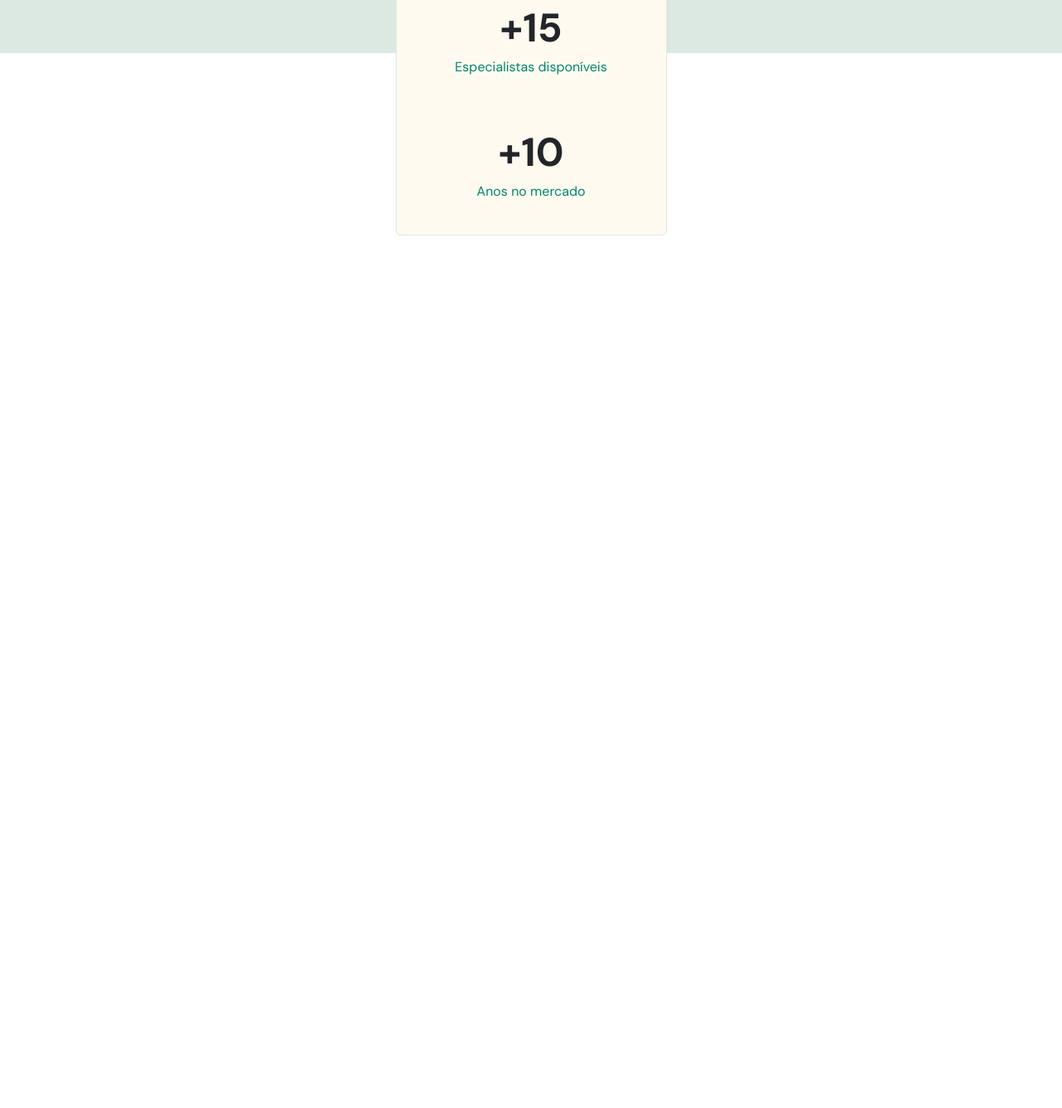
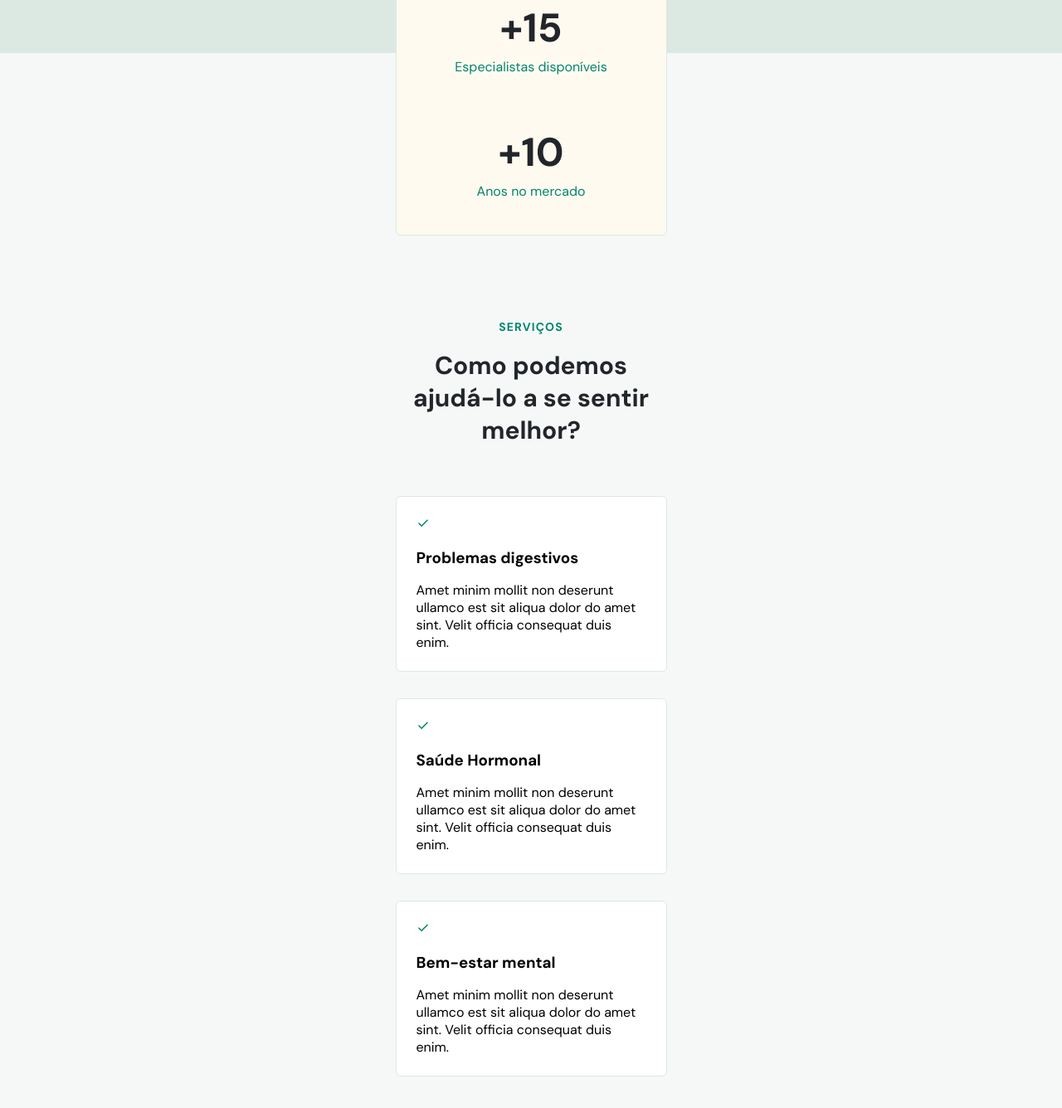
Before and after one commit to leogeison/DoctorCare, a plain HTML site: page index.html in a window 1280 px wide. Shown: the part 1088-2424 px from the top of the page at 83% size. Before the commit the page ends 1372 px from the top, so only its background shows below. Drawn offline with nearby package versions, Linux system fonts and the light colour scheme.

Commit message:
anchors in the menu and addition of services

```diff
--- a/index.html
+++ b/index.html
@@ -68,9 +68,9 @@
 
         <div class="menu">
           <ul>
-            <li><a href="#">Inicio</a></li>
+            <li><a onclick="closeMenu()" href="#home">Inicio</a></li>
             <li><a href="#">Sobre</a></li>
-            <li><a href="#">Serviços</a></li>
+            <li><a onclick="closeMenu()" href="#services">Serviços</a></li>
           </ul>
 
           <a class="button" href="#">AGENDE SUA CONSULTA</a>
@@ -208,7 +208,7 @@
         </button>
       </div>
     </nav>
-    <header class="wrapper">
+    <header id="home" class="wrapper">
       <h4>BOAS-VINDAS A DOCTORCARE 👋</h4>
       <h1>Assistência médica simplificada para todos</h1>
       <p>
@@ -251,6 +251,90 @@
       </div>
     </header>
 
+    <section id="services">
+      <div class="wrapper">
+        <header>
+          <h4>Serviços</h4>
+          <h2>Como podemos ajudá-lo a se sentir melhor?</h2>
+        </header>
+
+        <div class="cards">
+          <div class="card">
+            <svg
+              width="16"
+              height="16"
+              viewBox="0 0 16 16"
+              fill="none"
+              xmlns="http://www.w3.org/2000/svg"
+            >
+              <path
+                d="M13.091 4.18182L6.091 11.1818L2.90918 8.00001"
+                stroke="#00856F"
+                stroke-width="1.5"
+                stroke-linecap="round"
+                stroke-linejoin="round"
+              />
+            </svg>
+
+            <h3>Problemas digestivos</h3>
+            <p>
+              Amet minim mollit non deserunt ullamco est sit aliqua dolor do
+              amet sint. Velit officia consequat duis enim.
+            </p>
+          </div>
+
+          <div class="card">
+            <svg
+              width="16"
+              height="16"
+              viewBox="0 0 16 16"
+              fill="none"
+              xmlns="http://www.w3.org/2000/svg"
+            >
+              <path
+                d="M13.091 4.18182L6.091 11.1818L2.90918 8.00001"
+                stroke="#00856F"
+                stroke-width="1.5"
+                stroke-linecap="round"
+                stroke-linejoin="round"
+              />
+            </svg>
+
+            <h3>Saúde Hormonal</h3>
+            <p>
+              Amet minim mollit non deserunt ullamco est sit aliqua dolor do
+              amet sint. Velit officia consequat duis enim.
+            </p>
+          </div>
+
+          <div class="card">
+            <svg
+              width="16"
+              height="16"
+              viewBox="0 0 16 16"
+              fill="none"
+              xmlns="http://www.w3.org/2000/svg"
+            >
+              <path
+                d="M13.091 4.18182L6.091 11.1818L2.90918 8.00001"
+                stroke="#00856F"
+                stroke-width="1.5"
+                stroke-linecap="round"
+                stroke-linejoin="round"
+              />
+            </svg>
+
+            <h3>Bem-estar mental</h3>
+            <p>
+              Amet minim mollit non deserunt ullamco est sit aliqua dolor do
+              amet sint. Velit officia consequat duis enim.
+            </p>
+          </div>
+        </div>
+      </div>
+    </section>
+    <!-- ScrollReveal lib -->
+    <script src="https://unpkg.com/scrollreveal"></script>
     <script src="main.js"></script>
   </body>
 </html>
--- a/style.css
+++ b/style.css
@@ -13,7 +13,13 @@
   --brand-beige: hsl(39, 100%, 97%);
   --brand-light: hsl(148, 23%, 89%);
 
+  --bg-light: hsl(180, 14%, 97%);
+
   --nav-height: 7.2rem;
+}
+
+html {
+  scroll-behavior: smooth;
 }
 
 html,
@@ -28,9 +34,31 @@ body {
   text-align: center;
 
   overflow: overlay;
+  background: var(--bg-light);
 }
 
-header::before {
+
+.wrapper {
+  width: 37.5rem;
+  margin-inline: auto;
+  padding-inline: 2.4rem;
+}
+
+ul {
+  list-style: none;
+}
+
+section {
+  padding-block: 10rem;
+}
+
+/* ====== HOME ======= */
+
+#home {
+  padding-top: calc(4.1rem + var(--nav-height));
+}
+
+#home::before {
   content: '';
   width: 100%;
   height: calc(108rem + var(--nav-height));
@@ -41,28 +69,15 @@ header::before {
   left: 0;
   z-index: -1;
 }
-.wrapper {
-  width: 37.5rem;
-  margin-inline: auto;
-  padding-inline: 2.4rem;
-}
 
-ul {
-  list-style: none;
-}
-
-header {
-  margin-top: calc(4.1rem + var(--nav-height));
-}
-
-header h4 {
+#home h4 {
   font-size: 1.4rem;
   color: var(--primary-color);
 
   margin-bottom: 1.6rem;
 }
 
-header h1 {
+#home h1 {
   font-size: 3.4rem;
   color: var(--headline);
   line-height: 130%;
@@ -70,7 +85,7 @@ header h1 {
   margin-bottom: 2.4rem;
 }
 
-header p {
+#home p {
   font-size: 1.8rem;
   line-height: 150%;
   color: var(--paragraph);
@@ -78,7 +93,7 @@ header p {
   margin-bottom: 3.2rem;
 }
 
-header button {
+#home button {
   background: var(--primary-color);
 
   border: none;
@@ -104,13 +119,13 @@ header button {
   cursor: pointer;
 }
 
-header img {
+#home img {
   width: 26.4rem;
   display: block;
   margin-inline: auto;
 }
 
-.stats {
+#home .stats {
   width: 32.7rem;
   padding-block: 4rem;
 
@@ -127,7 +142,7 @@ header img {
   border: 1px solid var(--brand-light);
 }
 
-.stat h3 {
+#home .stat h3 {
   font-size: 4.8rem;
   line-height: 130%;
   color: var(--headline);
@@ -135,7 +150,7 @@ header img {
   margin-bottom: 0.4rem;
 }
 
-.stat p {
+#home .stat p {
   margin: 0;
   color: var(--primary-color);
 
@@ -201,6 +216,10 @@ body.menu-expanded .close-menu {
   visibility: visible;
 }
 
+.menu {
+  transform: translateY(100%);
+}
+
 body.menu-expanded .menu {
   position: fixed;
   top: 0;
@@ -211,6 +230,9 @@ body.menu-expanded .menu {
   height: 100vh;
 
   padding-top: var(--nav-height);
+
+  transition: transform 300ms;
+  transform: translateY(0);
 }
 
 body.menu-expanded nav {
@@ -272,3 +294,45 @@ body.menu-expanded .logo path {
 body.menu-expanded button path {
   stroke: #ffffff;
 }
+
+/* ======= Services ========= */
+
+#services header h4 {
+  font-size: 1.4rem;
+  line-height: 150%;
+  letter-spacing: 0.112rem;
+
+  text-transform: uppercase;
+
+  color: var(--primary-color);
+
+  margin-bottom: 1.6rem;
+}
+
+#services header h2 {
+  font-size: 3rem;
+  line-height: 3.9rem;
+
+  color: var(--headline);
+
+  margin-bottom: 6rem;
+}
+
+#services .cards {
+  display: flex;
+  flex-direction: column;
+  gap: 3.2rem;
+}
+
+#services .card {
+  padding: 2.4rem;
+  text-align: left;
+
+  background: #ffffff;
+  border: 1px solid var(--brand-light);
+  border-radius: 0.6rem;
+}
+
+#services .card h3 {
+  margin-block: 1.6rem;
+}
```
